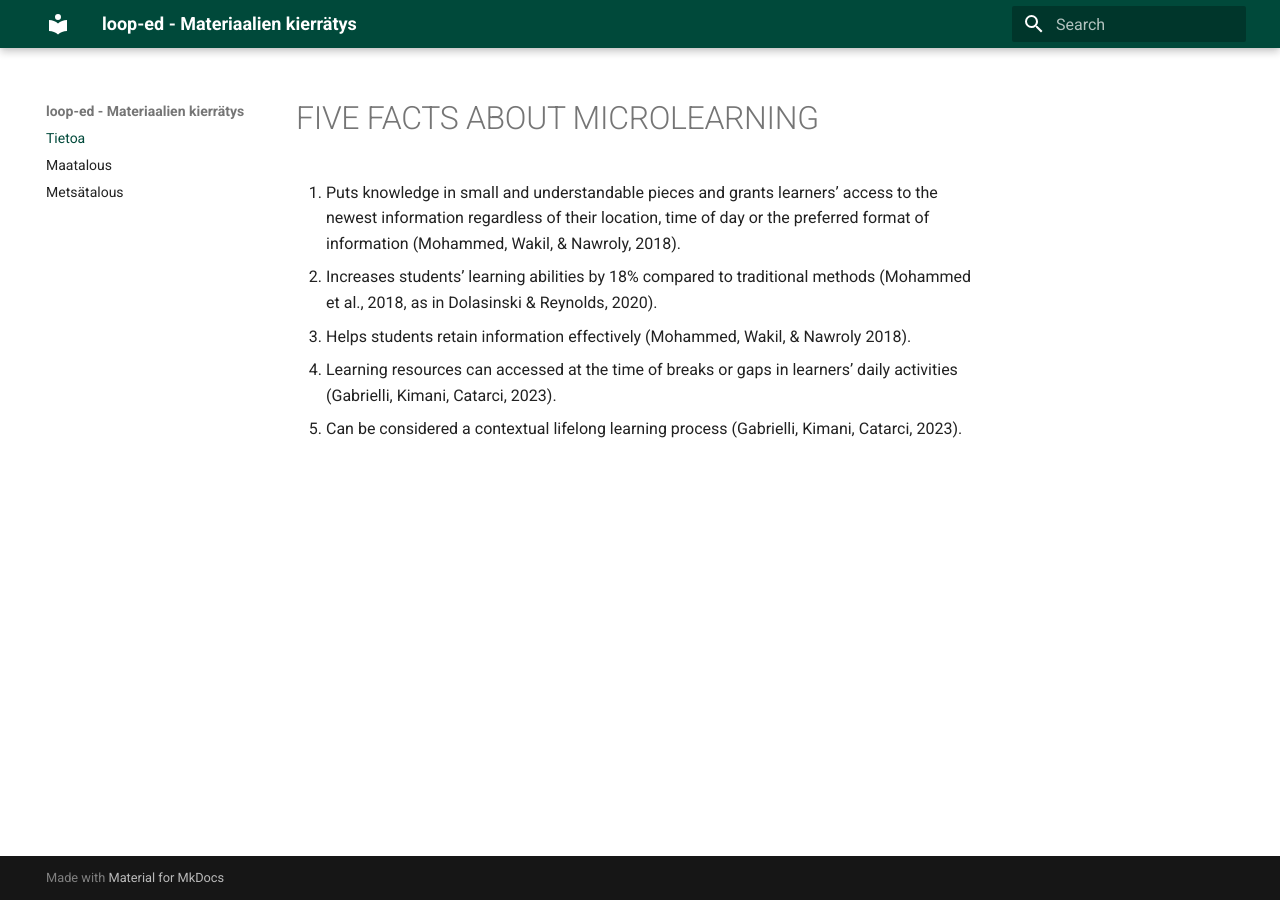
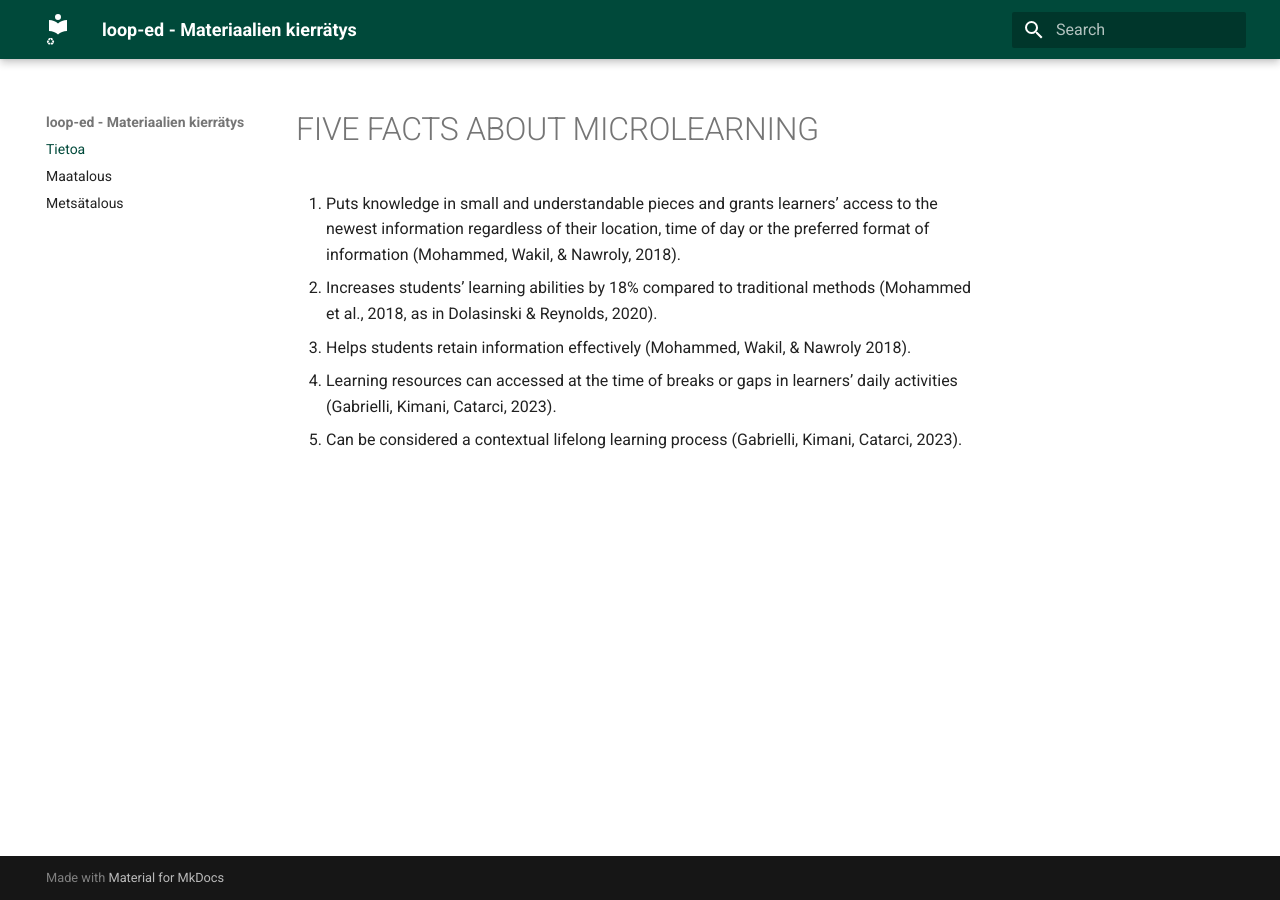
Before and after one commit to vt13op/loop-ed, an MkDocs documentation site: the page built from docs/index.md, in a window 1280 px wide. Built offline with MkDocs 1.6.1 and Material for MkDocs 9.7.7, drawn with Linux system fonts in a browser that asks for light colours.

Commit message:
Update styles.css

```diff
--- a/docs/assets/styles.css
+++ b/docs/assets/styles.css
@@ -1,3 +1,7 @@
 :root {
   --md-primary-fg-color: #00493A;
 }
+
+.md-header__button.md-logo::after {
+  content: "♻";
+}
```
